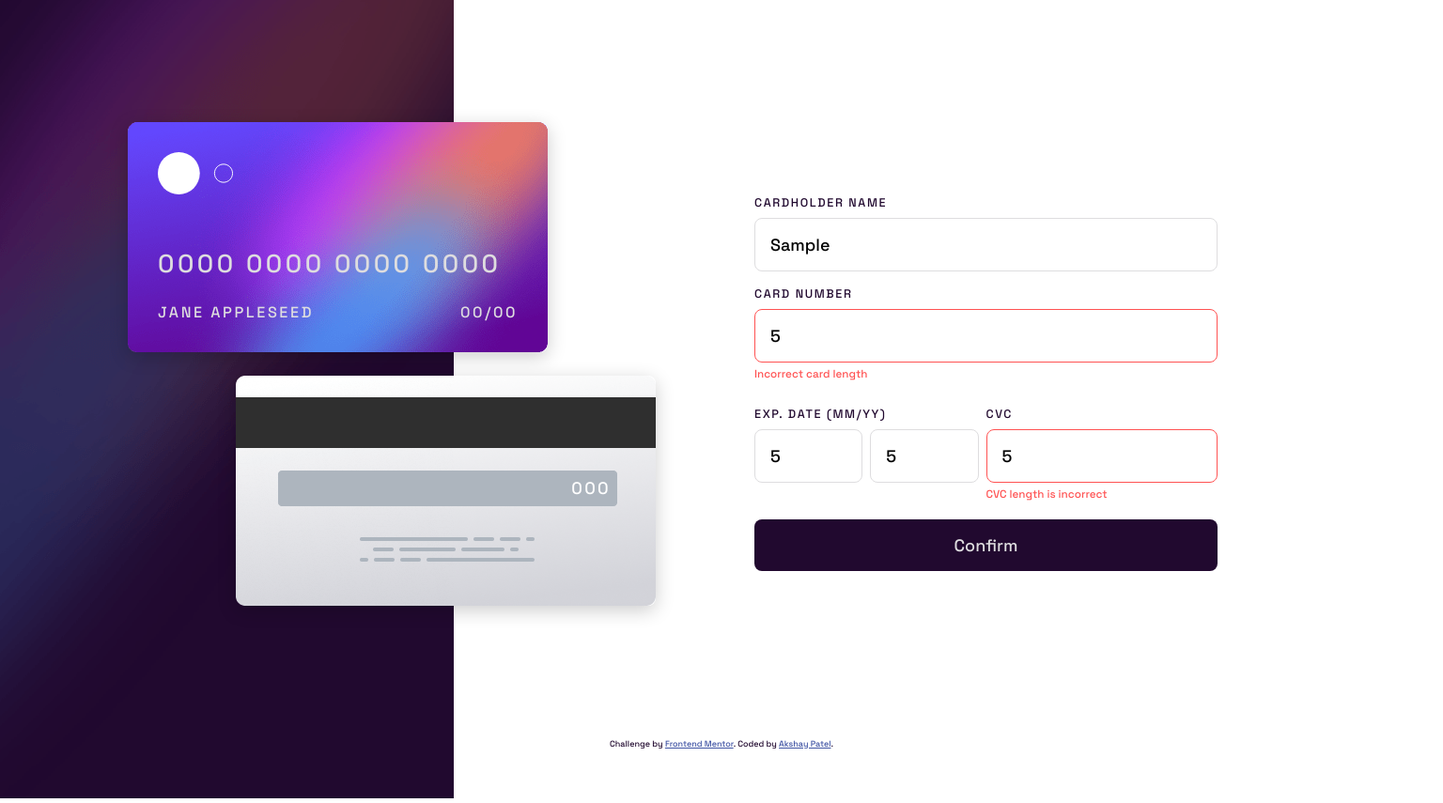
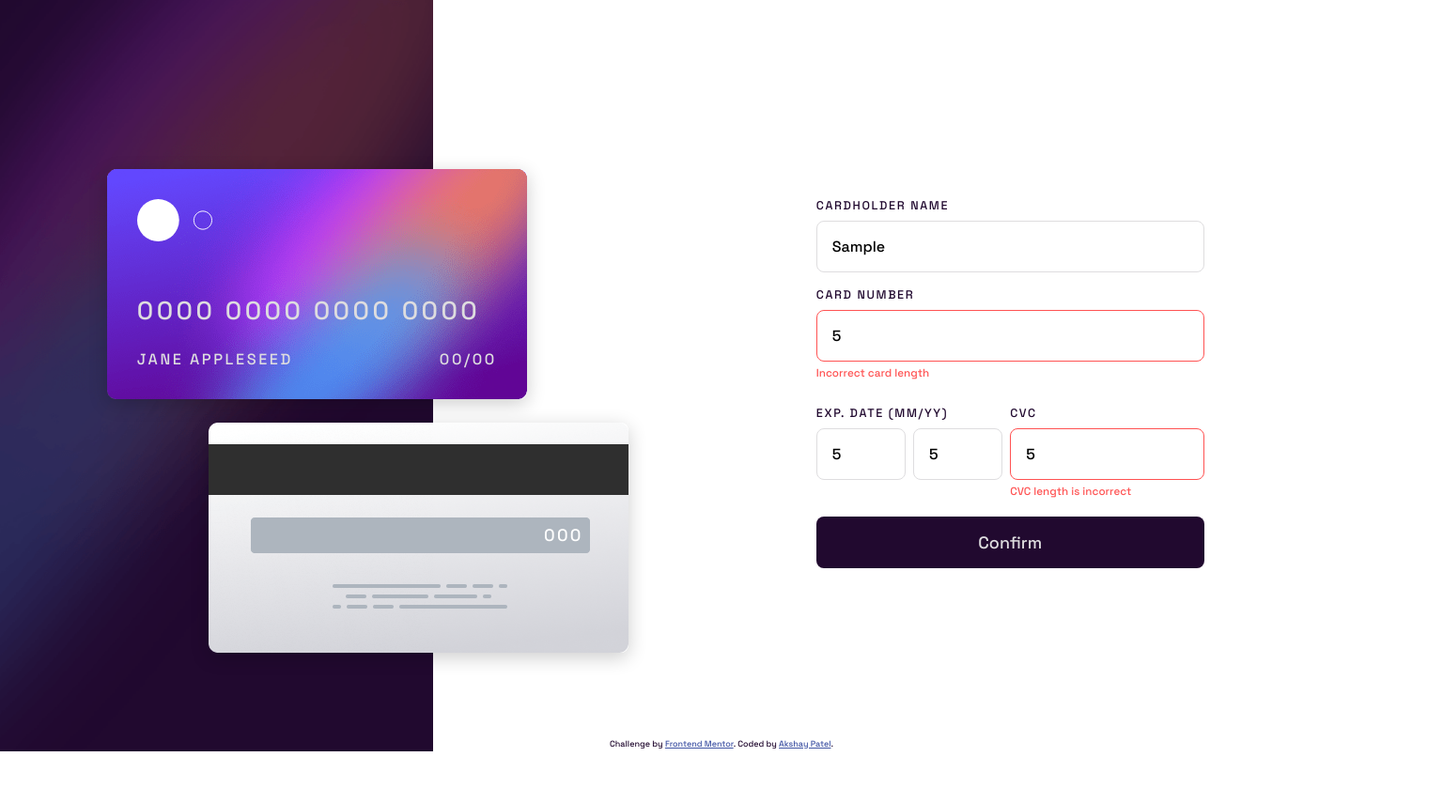
Before and after one commit to akshaypatel99/interactive-card-details-form, a plain HTML site: page index.html in a window 1536 px wide. Both pictures are taken after typing "Sample", "5", "5", "5", "5" into the empty fields and a click on the button "Confirm". Shown: the whole page at 94% size. After the commit the page ends 800 px from the top, so only its background shows below. Drawn offline with Linux system fonts and the light colour scheme.

Commit message:
Fix image display and layout

```diff
--- a/index.html
+++ b/index.html
@@ -9,14 +9,12 @@
 			rel="icon"
 			type="image/png"
 			sizes="32x32"
-			href="./images/favicon-32x32.png"
-		/>
+			href="./images/favicon-32x32.png" />
 		<link rel="preconnect" href="https://fonts.googleapis.com" />
 		<link rel="preconnect" href="https://fonts.gstatic.com" crossorigin />
 		<link
 			href="https://fonts.googleapis.com/css2?family=Space+Grotesk:wght@500&display=swap"
-			rel="stylesheet"
-		/>
+			rel="stylesheet" />
 		<link rel="stylesheet" href="./styles.css" />
 		<title>Frontend Mentor | Interactive card details form</title>
 
@@ -35,13 +33,7 @@
 		<main>
 			<article>
 				<div class="cards-container">
-					<picture class="cards-bg">
-						<source
-							media="(min-width: 1440px)"
-							srcset="./images/bg-main-desktop.png"
-						/>
-						<img src="./images/bg-main-mobile.png" alt="" />
-					</picture>
+					<div class="cards-wrapper">
 						<div class="card card-back">
 							<p class="cvc">000</p>
 						</div>
@@ -49,17 +41,18 @@
 							<img
 								src="./images/card-logo.svg"
 								alt="Card logo"
-							class="card-logo"
-						/>
+								class="card-logo" />
 							<div class="card-info">
 								<p class="card-number">0000 0000 0000 0000</p>
 								<div class="card-details">
 									<p class="cardholder-name">Jane Appleseed</p>
 									<p class="expiry-date">
-									<span class="expiry-month">00</span>/<span class="expiry-year"
+										<span class="expiry-month">00</span>/<span
+											class="expiry-year"
 											>00</span
 										>
 									</p>
+								</div>
 							</div>
 						</div>
 					</div>
@@ -77,8 +70,7 @@
 									class="input-text"
 									placeholder="e.g. Jane Appleseed"
 									required
-									onkeyup="updateCardName(this.value)"
-								/>
+									onkeyup="updateCardName(this.value)" />
 							</label>
 							<p class="error-message" id="cardholder-name-error"></p>
 						</div>
@@ -94,8 +86,7 @@
 									required
 									inputmode="numeric"
 									pattern="[0-9]"
-									onkeyup="updateCardNumber(this.value)"
-								/>
+									onkeyup="updateCardNumber(this.value)" />
 							</label>
 							<p class="error-message" id="card-number-error"></p>
 						</div>
@@ -106,8 +97,7 @@
 										for="expiry"
 										class="expiry-date"
 										aria-hidden="true"
-										id="expiry-label"
-									>
+										id="expiry-label">
 										Exp. Date (MM/YY)
 									</label>
 									<div class="date-inputs">
@@ -120,8 +110,7 @@
 											required
 											inputmode="numeric"
 											aria-label="Expiry Month"
-											onkeyup="updateMonth(this.value)"
-										/>
+											onkeyup="updateMonth(this.value)" />
 										<input
 											type="number"
 											name="expiry-year"
@@ -131,8 +120,7 @@
 											required
 											inputmode="numeric"
 											aria-label="Expiry Year"
-											onkeyup="updateYear(this.value)"
-										/>
+											onkeyup="updateYear(this.value)" />
 									</div>
 									<p class="error-message" id="expiry-error"></p>
 								</fieldset>
@@ -148,8 +136,7 @@
 										placeholder="e.g. 123"
 										required
 										inputmode="numeric"
-										onkeyup="updateCVC(this.value)"
-									/>
+										onkeyup="updateCVC(this.value)" />
 								</label>
 								<p class="error-message" id="cvc-error"></p>
 							</div>
@@ -162,8 +149,7 @@
 					<img
 						src="./images/icon-complete.svg"
 						alt="Tick icon"
-						class="complete-icon"
-					/>
+						class="complete-icon" />
 					<h1>Thank you!</h1>
 					<p>We've added your card details</p>
 					<a href="#">Continue</a>
--- a/styles.css
+++ b/styles.css
@@ -1,5 +1,5 @@
 :root {
-  --font-size: 18px;
+  --font-size: 1.125rem;
   --linear-gradient: linear-gradient(90deg, hsl(249, 99%, 64%), hsl(278, 94%, 30%));
   --red: hsl(0, 100%, 66%);
   --white: hsl(0, 0%, 100%);
@@ -33,13 +33,23 @@ main {
 }
 
 article {
-  width: 375px;
-  height: 700px;
+  display: grid;
+  grid-template-columns: 375px;
+  grid-template-rows: 250px 400px;
   background-color: var(--white);
 }
 
 .cards-container {
   width: 100%;
+  position: relative;
+  background-image: url('./images/bg-main-mobile.png');
+  background-size: cover;
+  background-repeat: no-repeat;
+}
+
+.cards-wrapper {
+  width: 100%;
+  height: 100%;
   position: relative;
 }
 
@@ -62,7 +72,7 @@ article {
 
 .cvc {
   color: var(--white);
-  font-size: calc(0.5 * var(--font-size));
+  font-size: 0.5em;
   letter-spacing: 0.2ch;
   position: absolute;
   top: 4.5rem;
@@ -98,7 +108,7 @@ article {
 }
 
 .card-details {
-  font-size: calc(0.6 * var(--font-size));
+  font-size: 0.6em;
   display: flex;
   justify-content: space-between;
   letter-spacing: 0.25ch;
@@ -109,13 +119,9 @@ article {
 }
 
 .form-container {
-  padding: 5rem 1.5rem 1rem;
-  width: 100%;
+  padding: 1.5rem;
+  align-self: flex-end;
   /* display: none; */
-}
-
-.form-container.show-error {
-  padding: 4rem 1.5rem 1rem;
 }
 
 .form-container.complete {
@@ -128,7 +134,7 @@ article {
 }
 
 label {
-  font-size: calc(0.65 * var(--font-size));
+  font-size: 0.65em;
   letter-spacing: 0.2ch;
   text-transform: uppercase;
   display: flex;
@@ -142,7 +148,7 @@ input {
   border-style: solid;
   border-color: var(--light-grayish-violet);
   margin-top: 0.25rem;
-  font-size: calc(1 * var(--font-size));
+  font-size: 1rem;
   font-family: 'Space Grotesk', sans-serif;
 }
 
@@ -198,7 +204,7 @@ fieldset {
 .error-message {
   display: none;
   color: var(--red);
-  font-size: calc(0.65 * var(--font-size));
+  font-size: 0.65em;
   margin-top: 0.25rem;
   height: 11px;
   width: 100%;
@@ -213,7 +219,7 @@ fieldset {
   background-color: var(--very-dark-violet);
   border-radius: 8px;
   font-family: 'Space Grotesk', sans-serif;
-  font-size: calc(1 * var(--font-size));
+  font-size: 1em;
   color: var(--light-grayish-violet);
   width: 100%;
   padding: 1rem 0;
@@ -225,9 +231,8 @@ fieldset {
 }
 
 .thank-you {
-  width: 100%;
-  height: 455px;
-  padding: 5rem 1.5rem;
+  padding: 1.5rem;
+  align-self: flex-end;
   display: none;
   flex-direction: column;
   align-items: center;
@@ -273,14 +278,20 @@ footer {
 @media (min-width: 1440px) {
   article {
     width: 100%;
-    height: 900px;
-    display: flex;
-    justify-content: space-between;
+    height: 100%;
+    grid-template-columns: minmax(30rem, 50rem) 200px minmax(1fr, 60rem) 100px;
+    grid-template-columns: 30% min(25%, 600px) 30% minmax(15%, 1fr);
+    grid-template-rows: auto;
   }
 
   .cards-container {
-    width: 483px;
-    height: 100vh;
+    display: grid;
+    background-image: url('./images/bg-main-desktop.png');
+  }
+
+  .cards-wrapper {
+    max-height: 900px;
+    align-self: center;
   }
 
   .card {
@@ -289,20 +300,20 @@ footer {
   }
 
   .card-back {
-    top: 450px;
-    right: -215px;
+    top: 28.125rem;
+    right: -13rem;
   }
 
   .cvc {
-    font-size: calc(1 * var(--font-size));
+    font-size: 1em;
     top: 6.75rem;
     right: 3rem;
   }
 
   .card-front {
-    top: 180px;
+    top: 11.25rem;
     left: auto;
-    right: -100px;
+    right: -6.25rem;
     padding: 2rem;
   }
 
@@ -314,24 +325,20 @@ footer {
     width: 100%;
     letter-spacing: 0.2ch;
     padding-bottom: 1.5rem;
-    font-size: calc(1.5 * var(--font-size));
+    font-size: 1.5em;
   }
 
   .card-details {
-    font-size: calc(0.9 * var(--font-size));
+    font-size: 0.9em;
   }
 
   .form-container {
-    padding: 12rem 15rem 12rem 20rem;
-    min-width: 400px;
+    grid-column: 3/4;
+    align-self: center;
     display: flex;
     flex-direction: column;
     align-items: center;
     justify-content: center;
-  }
-
-  .form-container.show-error {
-    padding: 12rem 15rem 12rem 20rem;
   }
 
   .form-group {
@@ -339,7 +346,7 @@ footer {
   }
 
   label {
-    font-size: calc(0.7 * var(--font-size));
+    font-size: 0.7em;
   }
 
   input {
@@ -348,9 +355,8 @@ footer {
   }
 
   .thank-you {
-    width: 100%;
-    height: 100%;
-    padding: 12rem 15rem 12rem 20rem;
+    grid-column: 3/4;
+    align-self: center;
     justify-content: center;
   }
 }
```
Lines whose indentation alone changed are shown as unchanged.
